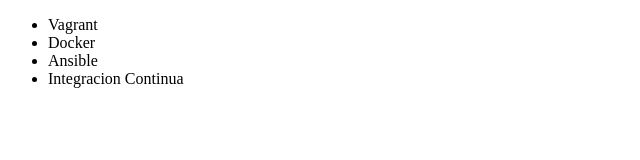
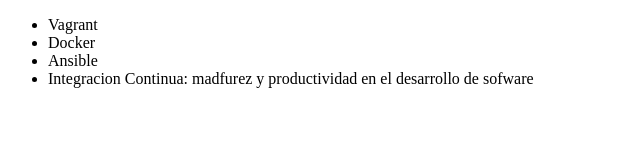
Before and after one commit to CodigoLerma/alura-git, a plain HTML site: page index.html in a window 1280 px wide. Shown: the whole page, without its empty margins (0-640 px from the left). Drawn offline with Linux system fonts and the light colour scheme.

Commit message:
Renombrando curso de integracion continua

```diff
--- a/index.html
+++ b/index.html
@@ -12,7 +12,7 @@
         <li>Vagrant</li>
         <li>Docker</li>
         <li>Ansible</li>
-        <li>Integracion Continua</li>
+        <li>Integracion Continua: madfurez y productividad en el desarrollo de sofware</li>
 
     </ul>
 
```
